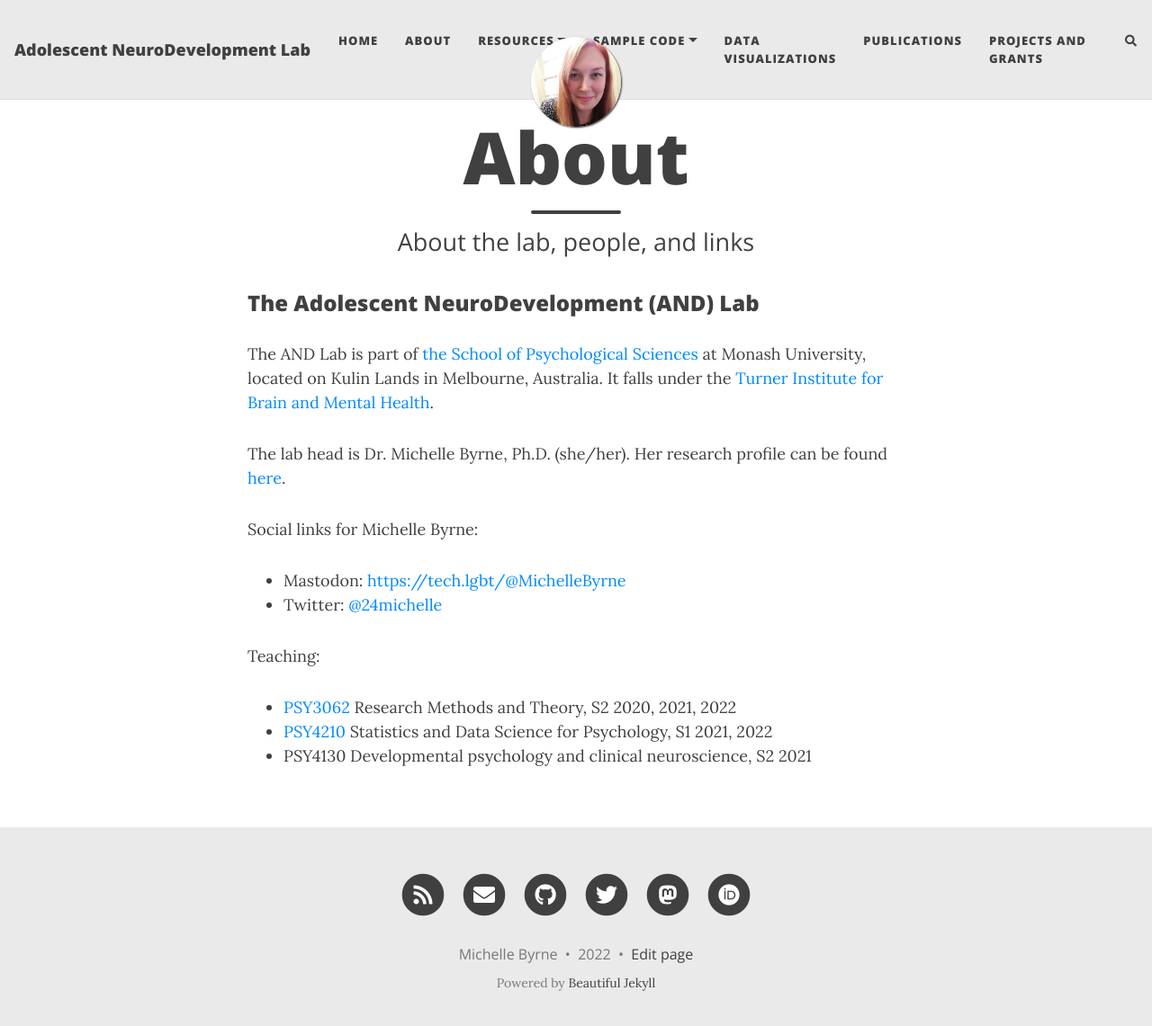
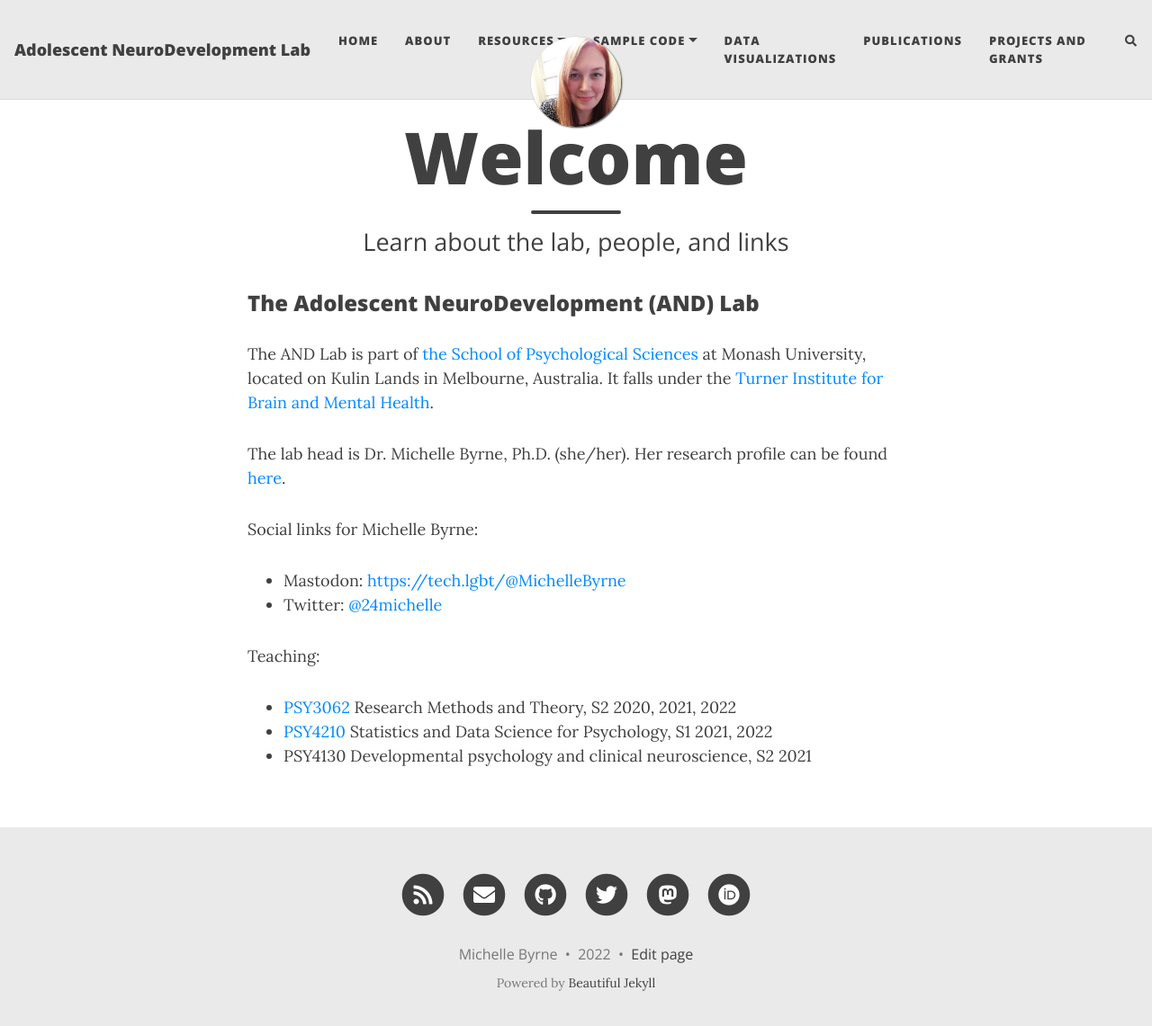
Before and after one commit to AND-laboratory/AND-lab-site, a Jekyll site: the page built from about.md, in a window 1280 px wide and 1154 px high. Shown: the top 1141 px of the window at 90% size. Built offline with Jekyll 4.4.1, drawn with Linux system fonts in a browser that asks for light colours; nearby versions of some CDN libraries; comment, search, counter and statistics services are not loaded.

Commit message:
update homepage

```diff
--- a/about.md
+++ b/about.md
@@ -1,7 +1,7 @@
 ---
 layout: page
-title: About
-subtitle: About the lab, people, and links
+title: Welcome
+subtitle: Learn about the lab, people, and links
 ---
 
 ### The Adolescent NeuroDevelopment (AND) Lab
--- a/index.html
+++ b/index.html
@@ -1,5 +1,5 @@
 ---
-layout: home
+layout: page
 title: The Adolescent Neurodevelopment Lab
-subtitle: Lab head: Dr. Michelle Byrne
+subtitle: Lab head - Dr. Michelle Byrne
 ---
```
